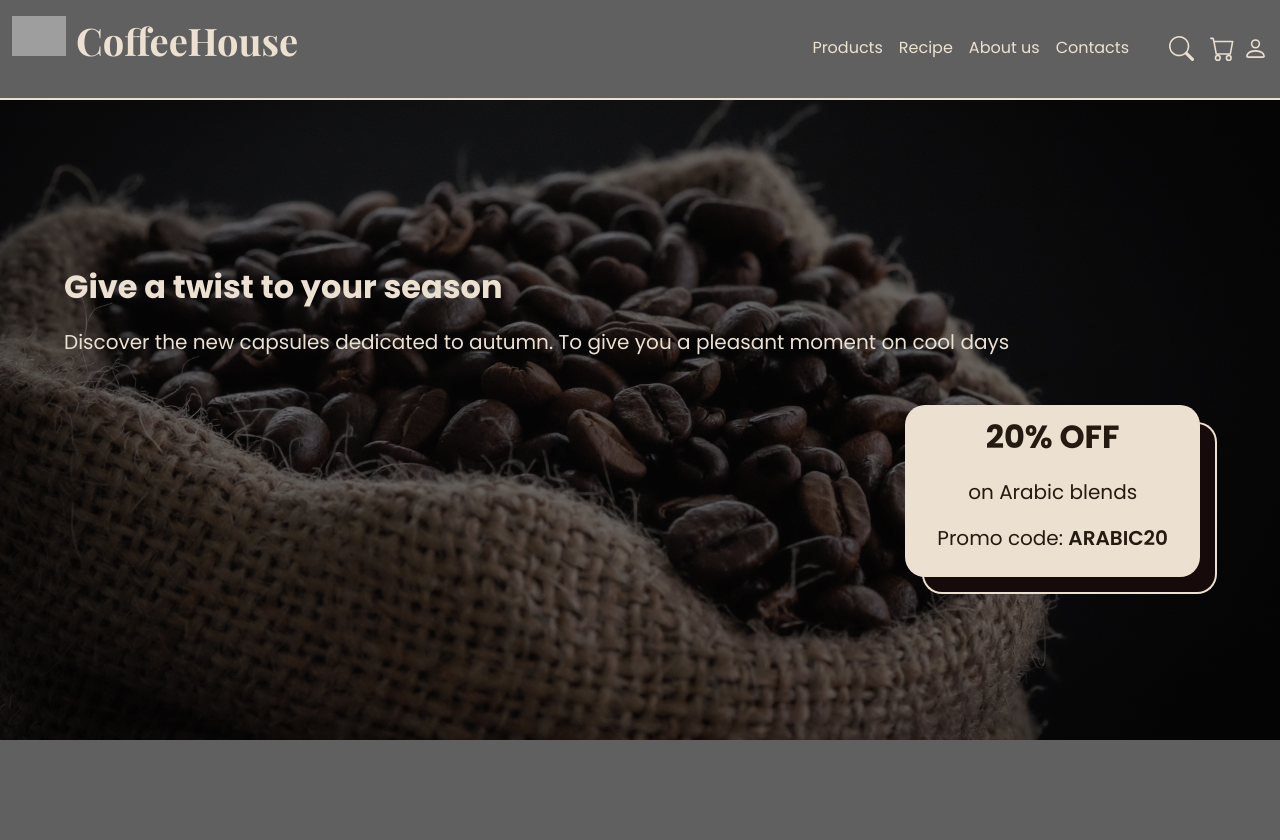
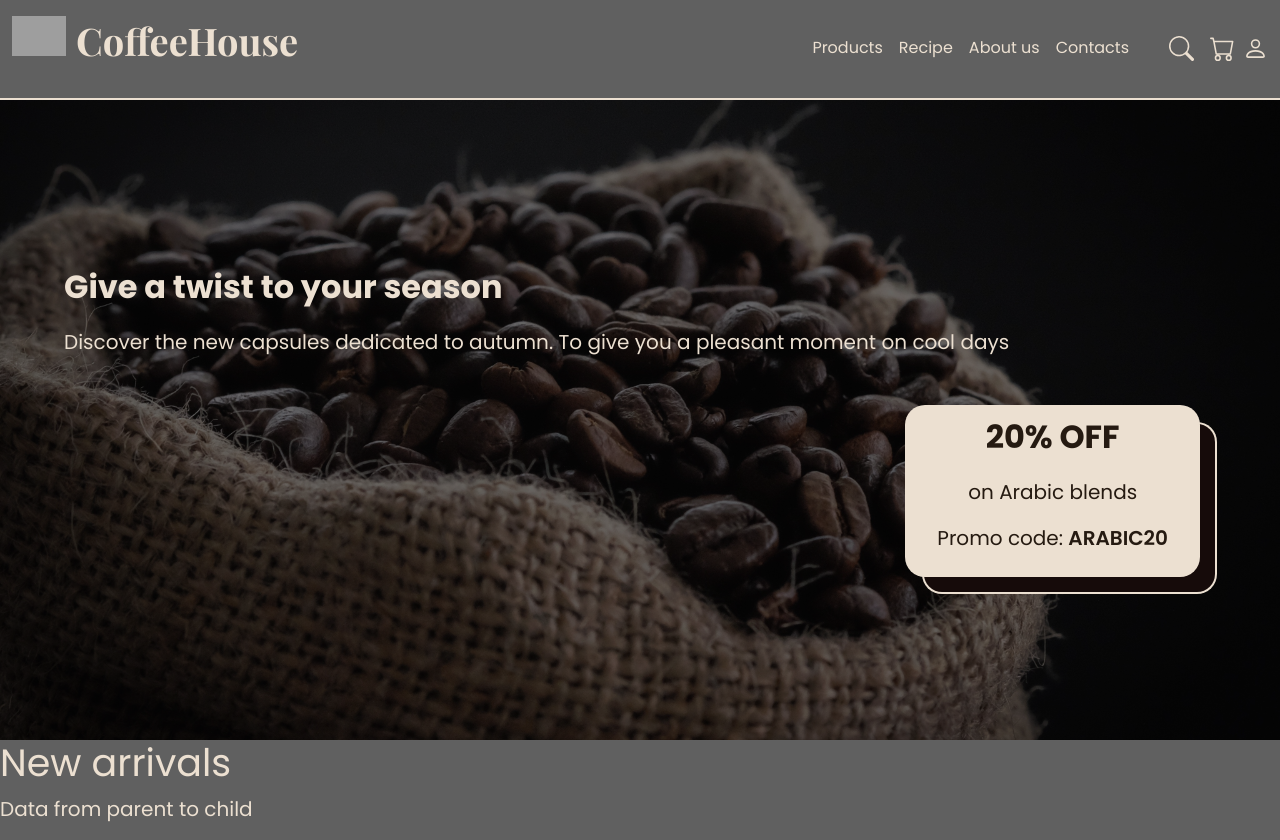
Before and after one commit to gpaparaz/coffeehouse-react, a React (Create React App) app in the folder coffeehouse/: page / in a window 1280 px wide. Before the commit the page ends 800 px from the top, so only its background shows below. Built offline with nearby package versions, Linux system fonts and the light colour scheme; grey boxes are pictures that could not be loaded.

Commit message:
pass data from parent to child; create  product catalogue files

```diff
--- /dev/null
+++ b/coffeehouse/src/components/product-catalogue/product-catalogue-card.js
@@ -0,0 +1,14 @@
+import React from "react";
+import style from "./product-catalogue-card.css";
+
+class ProductCatalogueCard extends React.Component {
+    constructor(props) {
+        super(props);
+        this.state = {data: this.props.dataFromParentToChild}
+    }
+    render() {
+        const {data} = this.state;
+        return <p>{data}</p>
+    }
+}
+export default ProductCatalogueCard;
--- a/coffeehouse/src/pages/home.js
+++ b/coffeehouse/src/pages/home.js
@@ -1,9 +1,25 @@
 import React, { Component } from "react";
 import HeroHome from "../components/hero-home/hero-home";
+import ProductCatalogueCard from "../components/product-catalogue/product-catalogue-card";
 
 class Home extends React.Component {
+
+    constructor(props) {
+        super(props)
+        this.state = { data: 'Data from parent to child'}
+    }
+
     render() {
-        return <HeroHome/>;
+        const {data} = this.state;
+
+        return (<div><HeroHome/>
+        <section>
+        <h2>New arrivals</h2>
+        <ProductCatalogueCard dataFromParentToChild = {data}/>
+        </section>
+        </div>)
+
+
     }
 
 }
```
Also changed, not shown: coffeehouse/src/components/product-catalogue/product-catalogue-card.css (added).
